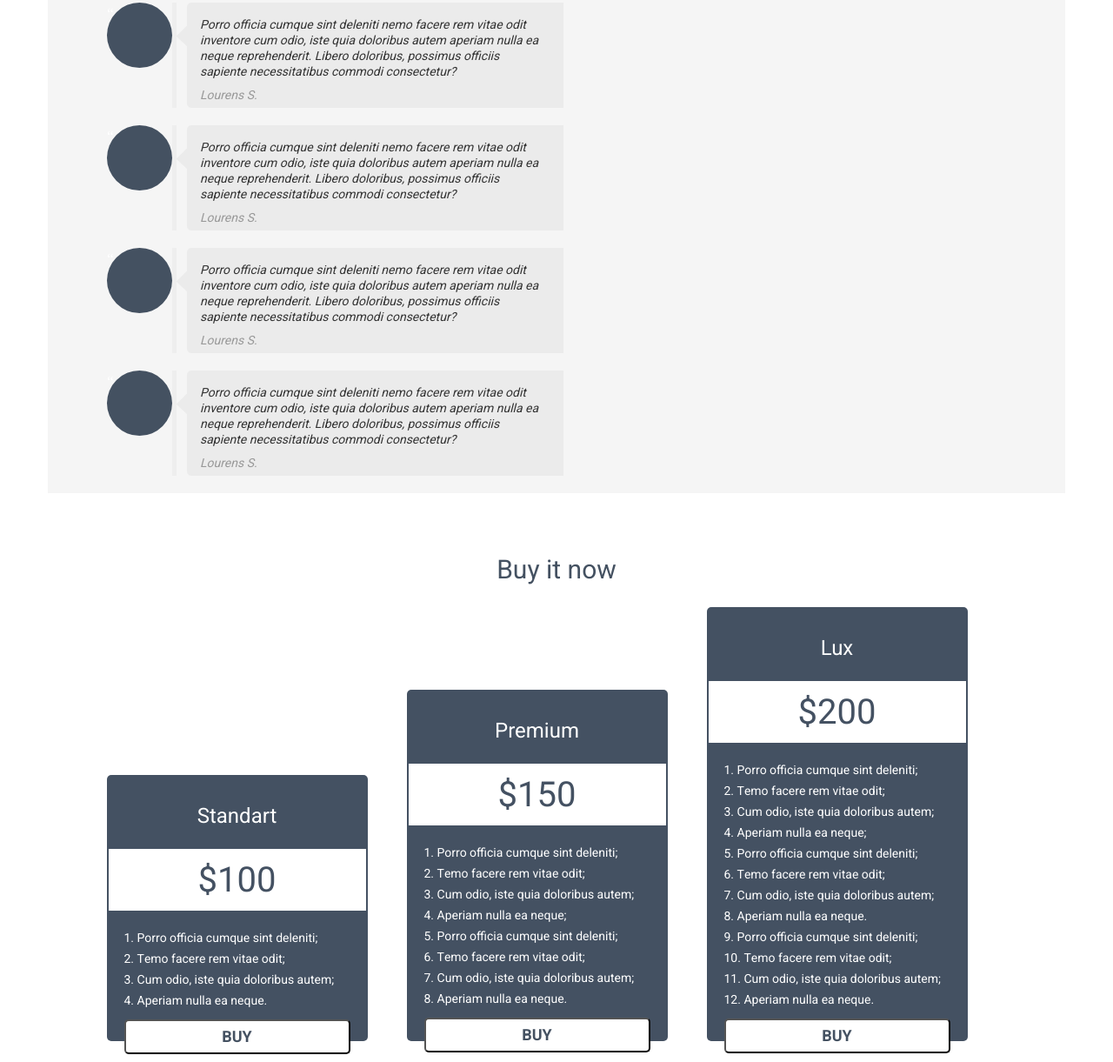
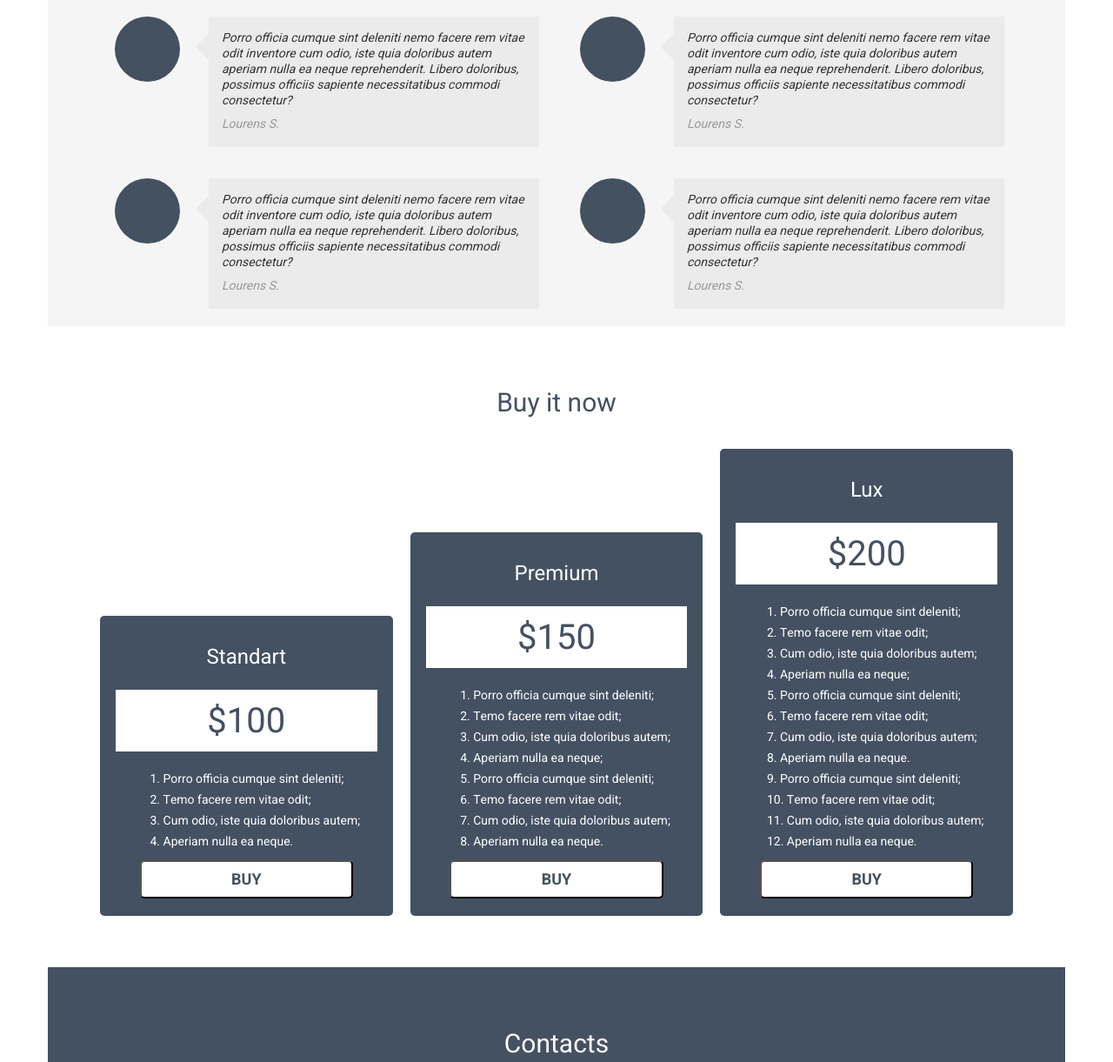
Before and after one commit to fesander/HTML5_CSS3, a plain HTML site: page Lesson_1_2/index.html in a window 1280 px wide. Shown: the part 1898-3119 px from the top of the page at 87% size. Drawn offline with Linux system fonts and the light colour scheme.

Commit message:
task is ready for delivery

```diff
--- a/Lesson_1_2/index.html
+++ b/Lesson_1_2/index.html
@@ -3,6 +3,7 @@
 <head>
 	<meta charset="UTF-8">
 	<title>Title</title>
+	<meta name="viewport" content="width=device-width, initial-scale=1, shrink-to-fit=no">
 	<link rel="stylesheet" href="https://use.fontawesome.com/releases/v5.1.0/css/all.css"
 		  integrity="sha384-lKuwvrZot6UHsBSfcMvOkWwlCMgc0TaWr+30HWe3a4ltaBwTZhyTEggF5tJv8tbt" crossorigin="anonymous">
 	<link rel="stylesheet" href="packeges/bootstrap-3.3.7-dist/css/bootstrap.css">
@@ -108,38 +109,56 @@
 		</section>
 		<section class="reviews internalPadding container">
 			<h2>Reviews</h2>
-			<blockquote class="reviewBlock">
+			<blockquote class="reviewBlock col-lg-6">
+				<div class="photo"></div>
+				<div class="text">
 					<p>Porro officia cumque sint deleniti nemo facere rem vitae odit inventore cum odio, iste quia doloribus autem
 						aperiam nulla ea neque reprehenderit. Libero doloribus, possimus officiis sapiente necessitatibus commodi
 						consectetur?
 					</p>
+					<div class="arrow"></div>
 					<cite>Lourens S.</cite>
+				</div>
 			</blockquote>
-			<blockquote class="reviewBlock">
+
+			<blockquote class="reviewBlock col-lg-6">
+				<div class="photo"></div>
+				<div class="text">
 					<p>Porro officia cumque sint deleniti nemo facere rem vitae odit inventore cum odio, iste quia doloribus autem
 						aperiam nulla ea neque reprehenderit. Libero doloribus, possimus officiis sapiente necessitatibus commodi
 						consectetur?
 					</p>
+					<div class="arrow"></div>
 					<cite>Lourens S.</cite>
+				</div>
 			</blockquote>
-			<blockquote class="reviewBlock">
+			<blockquote class="reviewBlock col-lg-6">
+				<div class="photo"></div>
+				<div class="text">
 					<p>Porro officia cumque sint deleniti nemo facere rem vitae odit inventore cum odio, iste quia doloribus autem
 						aperiam nulla ea neque reprehenderit. Libero doloribus, possimus officiis sapiente necessitatibus commodi
 						consectetur?
 					</p>
+					<div class="arrow"></div>
 					<cite>Lourens S.</cite>
+				</div>
 			</blockquote>
-			<blockquote class="reviewBlock">
+			<blockquote class="reviewBlock col-lg-6">
+				<div class="photo"></div>
+				<div class="text">
 					<p>Porro officia cumque sint deleniti nemo facere rem vitae odit inventore cum odio, iste quia doloribus autem
 						aperiam nulla ea neque reprehenderit. Libero doloribus, possimus officiis sapiente necessitatibus commodi
 						consectetur?
 					</p>
+					<div class="arrow"></div>
 					<cite>Lourens S.</cite>
+				</div>
 			</blockquote>
 		</section>
 		<section class="buyNow internalPadding container">
 			<h2>Buy it now</h2>
-			<article class="product product_1">
+			<div class="prices">
+				<article class="product product_1 col-lg-4">
 					<h3>Standart</h3>
 					<div class="price">$100</div>
 					<ol>
@@ -150,7 +169,7 @@
 					</ol>
 					<button>BUY</button>
 				</article>
-			<article class="product product_2">
+				<article class="product product_2 col-lg-4">
 					<h3>Premium</h3>
 					<div class="price">$150</div>
 					<ol>
@@ -165,7 +184,7 @@
 					</ol>
 					<button>BUY</button>
 				</article>
-			<article class="product product_3">
+				<article class="product product_3 col-lg-4">
 					<h3>Lux</h3>
 					<div class="price">$200</div>
 					<ol>
@@ -184,22 +203,30 @@
 					</ol>
 					<button>BUY</button>
 				</article>
+			</div>
+
 		</section>
 		<section class="contacts internalPadding container">
 			<h2>Contacts</h2>
-			<form action="index.html" method="post">
-				<input type="text" placeholder="Your name:" required>
+			<form action="index.html" method="post" class="col-lg-5">
+				<input placeholder="Your name:" required>
 				<input type="email" placeholder="Your email:" required>
 				<textarea name="yourMessage" id="message" placeholder="Your message:"></textarea>
-				<button type="submit">Send</button>
+				<button>Send</button>
 			</form>
-			<div class="socialContacts">
-				<ul>
+			<div class="socialContacts col-lg-4">
+				<ul class="icons-no-phones">
 					<li class="skype">here_your_login_skype</li>
 					<li class="icq">279679659</li>
 					<li class="email">psdhtmlcss@mail.ru</li>
 					<li class="phone">80 00 4568 55 55</li>
 				</ul>
+				<div class="icons-phones">
+					<a href="#" class="skype"></a>
+					<a href="#" class="icq"></a>
+					<a href="#" class="email"></a>
+					<a href="#" class="phone"></a>
+				</div>
 				<div class="socialNetworks">
 					<a href="#" class="networks"><i class="fab fa-twitter"></i></a>
 					<a href="#" class="networks"><i class="fab fa-facebook-f"></i></a>
@@ -211,7 +238,7 @@
 		</section>
 	</main>
 	<footer>
-		Copyright © 2014 Product name · PSD HTML CSS
+		Copyright &copy; 2014 Product name · PSD HTML CSS
 	</footer>
 </body>
 </html>
--- a/Lesson_1_2/style/style.sass
+++ b/Lesson_1_2/style/style.sass
@@ -26,14 +26,6 @@ $xlg-desctops: 1441px
     @media only screen and (min-width: $xlg-desctops)
       @content
 
-
-/*.block
-  width: 200px
-  height: 200px
-  background-color: lightcoral
-  @include respond-to(phones)
-    background-color: red
-
 *
   margin: 0
   padding: 0
@@ -48,13 +40,16 @@ h2
   font-weight: 400
   line-height: 36px
   text-align: left
+
 .productName
   max-width: 1280px
   background-color:  #445161
   padding-top: 50px
   box-sizing: border-box
+
   .text
     margin-bottom: 30px
+
     h2
       font-family: 'Roboto', sans-serif
       color:  #fff
@@ -87,6 +82,7 @@ h2
         margin-left: 14%
       @include respond-to(whide-phones)
         margin-left: 7%
+
   .image
     background-color:  #ffffff
     height: 214px
@@ -96,8 +92,10 @@ h2
   max-width: 1280px
   box-sizing: border-box
   padding-top: 50px
+
   h2
     margin-bottom: 30px
+
   p
     font-family: 'Roboto', sans-serif
     color:  #333333
@@ -106,6 +104,7 @@ h2
     line-height: 24px
     text-align: left
     margin-bottom: 20px
+
   .image
     background-color:  #445161
     height: 245px
@@ -116,10 +115,12 @@ h2
   box-sizing: border-box
   padding-top: 50px
   background-color: #f5f5f5
+
   h2
     width: 100%
     margin-bottom: 25px
     text-align: center
+
   li
     font-family: 'Roboto', sans-serif
     color:  #333333
@@ -140,11 +141,14 @@ h2
   display: flex
   justify-content: space-between
   flex-wrap: wrap
+
   h2
     width: 100%
     margin-bottom: 25px
     text-align: center
+
   .scrinBlock
+
     .image
       background-color:  #445161
       width: 200px
@@ -158,6 +162,10 @@ h2
         margin-top: 15px
       @include respond-to(whide-phones)
         margin-top: 0
+      @include respond-to(phones)
+        float: none
+        width: 100%
+
     h3
       font-family: 'Roboto', sans-serif
       color:  #445161
@@ -166,6 +174,13 @@ h2
       line-height: 30px
       text-align: left
       margin-bottom: 15px
+      @include respond-to(small-desctops)
+        margin-top: 15px
+      @include respond-to(tablets)
+        margin-top: 20px
+      @include respond-to(whide-phones)
+        margin-top: 0
+
     p
       font-family: 'Roboto', sans-serif
       color:  #333333
@@ -180,72 +195,115 @@ h2
       @include respond-to(whide-phones)
         margin-bottom: 40px
 
-
 .reviews
   max-width: 1280px
   background-color: #f5f5f5
   box-sizing: border-box
   padding-top: 50px
   display: flex
-  justify-content: flex-start
+  justify-content: center
   flex-wrap: wrap
+
   h2
     width: 100%
     margin-bottom: 25px
     text-align: center
+
   .reviewBlock
-    width: 450px
-    height: 121px
-    background: url("../images/bg_review.png") no-repeat
     position: relative
-    margin-left: 93px
     padding: 16px 20px 0 27px
-    p
-      font-family: 'Roboto', sans-serif
-      color:  #333333
-      font-size: 14px
-      font-style: italic
-      line-height: 18px
-      margin-bottom: 5px
-      text-align: left
-  blockquote:before
-    content: "\201C"
-    font-family: serif
-    position: absolute
-    left: -80px
-    top: 0px
-    color: white
-    background-color:  #445161
-    width: 75px
-    height: 75px
-    border-radius: 50%
-  cite
-    font-family: 'Roboto', sans-serif
-    color:  #989898
-    font-size: 14px
-    font-weight: 400
-    line-height: 18px
-    text-align: left
+    border: none
+    display: flex
+    justify-content: space-between
+    flex-wrap: wrap
+    @include respond-to(whide-phones)
+      align-items: center
+      flex-direction: column
+    @include respond-to(phones)
+      align-items: center
+      flex-direction: column
+
+    .photo
+      background-color:  #445161
+      width: 75px
+      height: 75px
+      border-radius: 50%
+      margin-right: 25px
+      @include respond-to(whide-phones)
+        margin-bottom: 25px
+        margin-right: 0
+      @include respond-to(phones)
+        margin-bottom: 25px
+        margin-right: 0
+
+    .text
+      background: #ebebeb
+      max-width: 380px
+      padding: 15px
+      position: relative
+
+      .arrow
+        position: absolute
+        background: #ebebeb
+        width: 20px
+        height: 20px
+        left: -11px
+        top: 25px
+        transform: rotate(45deg)
+        @include respond-to(whide-phones)
+          top: -10px
+          left: 50%
+        @include respond-to(phones)
+          top: -10px
+          left: 50%
+
+      p
+        font-family: 'Roboto', sans-serif
+        color:  #333333
+        font-size: 14px
+        font-style: italic
+        line-height: 18px
+        margin-bottom: 5px
+        text-align: left
+
+      cite
+        font-family: 'Roboto', sans-serif
+        color:  #989898
+        font-size: 14px
+        font-weight: 400
+        line-height: 18px
+        text-align: left
 
 .buyNow
   max-width: 1280px
   box-sizing: border-box
   padding-top: 50px
   padding-bottom: 49px
-  display: flex
-  justify-content: center
-  align-items: flex-end
-  flex-wrap: wrap
+
+  .prices
+    display: flex
+    justify-content: center
+    align-items: flex-end
+    flex-wrap: wrap
+    @include respond-to(lg-desctops)
+      flex-wrap: nowrap
+    @include respond-to(xlg-desctops)
+      flex-wrap: nowrap
+
   h2
     width: 100%
+    text-align: center
     margin-bottom: 25px
-    text-align: center
+
   .product
-    width: 300px
-    height: 306px
     background-color: #445162
-    margin-right: 45px
     border-radius: 5px
+    display: flex
+    flex-direction: column
+    align-items: center
+    padding-bottom: 20px
+    margin: 10px
+
     h3
       font-family: 'Roboto', sans-serif
       color:  #ffffff
@@ -253,6 +311,7 @@ h2
       font-weight: 400
       line-height: 55px
       text-align: center
+
     .price
       font-family: 'Roboto', sans-serif
       color:  #445162
@@ -261,13 +320,13 @@ h2
       line-height: 71px
       text-align: center
       background-color: #fff
-      width: 296px
-      height: 71px
-      margin-left: 2px
+      width: 98%
+
     ol
       margin-left: 20px
       margin-top: 19px
       margin-bottom: 10px
+
     li
       list-style-position: inside
       font-family: 'Roboto', sans-serif
@@ -276,47 +335,62 @@ h2
       font-weight: 400
       line-height: 24px
       text-align: left
+
     button
       border-radius: 5px
       background-color:  #ffffff
-      width: 260px
-      height: 40px
+      width: 80%
       font-family: 'Roboto', sans-serif
       color:  #445161
       font-size: 18px
       font-weight: 700
-      line-height: 18px
+      line-height: 40px
       text-align: center
-      margin-left: 20px
       transition-duration: 0.4s
       cursor: pointer
+
     button:hover
       background-color: #aeaeae
       color: #fff
+
     button:active
       box-shadow: 0 0 4.85px 0.15px rgba(33, 33, 33, 0.35)
       position: relative
       top: 2px
-  .product_2
-    height: 404px
-  .product_3
-    height: 499px
+
 .contacts
   max-width: 1280px
   box-sizing: border-box
   padding-top: 50px
+  padding-bottom: 50px
   background-color: #445162
   display: flex
   justify-content: center
   flex-wrap: wrap
+
   h2
     width: 100%
     margin-bottom: 25px
     text-align: center
     color: #fff
+
   form
-    width: 500px
-    margin-right: 46px
+    margin-right: 50px
+    min-width: 350px
+    display: flex
+    flex-direction: column
+    align-items: center
+    margin-bottom: 20px
+    @include respond-to(small-desctops)
+      width: 50%
+    @include respond-to(tablets)
+      margin-right: 30px
+    @include respond-to(whide-phones)
+      width: 100%
+      margin-right: 0
+    @include respond-to(phones)
+      margin-right: 0
+
     input,
     textarea
       width: 100%
@@ -331,18 +405,20 @@ h2
       font-weight: 400
       line-height: 24px
       text-align: left
+
     input
       height: 40px
       margin-bottom: 21px
+
     textarea
       padding-top: 13px
       height: 170px
       margin-bottom: 21px
+
     button
       border-radius: 5px
       background-color:  #ffffff
-      width: 140px
-      height: 40px
+      width: 50%
       font-family: 'Roboto', sans-serif
       color:  #445162
       font-size: 16px
@@ -350,18 +426,43 @@ h2
       line-height: 40px
       text-align: center
       text-transform: uppercase
-      margin-left: 180px
       transition-duration: 0.4s
       cursor: pointer
+
     button:hover
       background-color: #aeaeae
       color: #fff
+
     button:active
-      box-shadow: 0px 0px 4.85px 0.15px rgba(33, 33, 33, 0.35)
+      box-shadow: 0 0 4.85px 0.15px rgba(33, 33, 33, 0.35)
       position: relative
       top: 2px
+
   .socialContacts
-    width: 240px
+
+    .icons-no-phones
+      @include respond-to(whide-phones)
+        display: none
+      @include respond-to(phones)
+        display: none
+
+    .icons-phones
+      display: none
+
+      a
+        display: block
+        height: 30px
+        width: 30px
+      a:hover
+        transition-duration: 0.4s
+        transform: rotate(20deg)
+      @include respond-to(whide-phones)
+        display: flex
+        justify-content: space-between
+      @include respond-to(phones)
+        display: flex
+        justify-content: space-between
+
     li
       list-style: none
       font-family: 'Roboto', sans-serif
@@ -374,19 +475,25 @@ h2
       width: 200px
       padding-left: 30px
       margin-bottom: 18px
+
     .skype
       background: url("../images/skype_icon.png") no-repeat 0 5px
+
     .icq
       background: url("../images/icq_icon.png") no-repeat 0 5px
+
     .email
       background: url("../images/email_icon.png") no-repeat 0 5px
+
     .phone
       background: url("../images/phone_icon.png") no-repeat 0 5px
+
   .socialNetworks
     display: flex
     justify-content: space-between
     width: 240px
     margin-top: 32px
+
     .networks
       display: block
       height: 40px
@@ -397,6 +504,7 @@ h2
       line-height: 40px
       font-size: 20px
       text-align: center
+
     .networks:hover
       background-color: #a0a0a0
 
```
Also changed, not shown: Lesson_1_2/style/style.css, 1 other file. Lines whose indentation alone changed are shown as unchanged.
